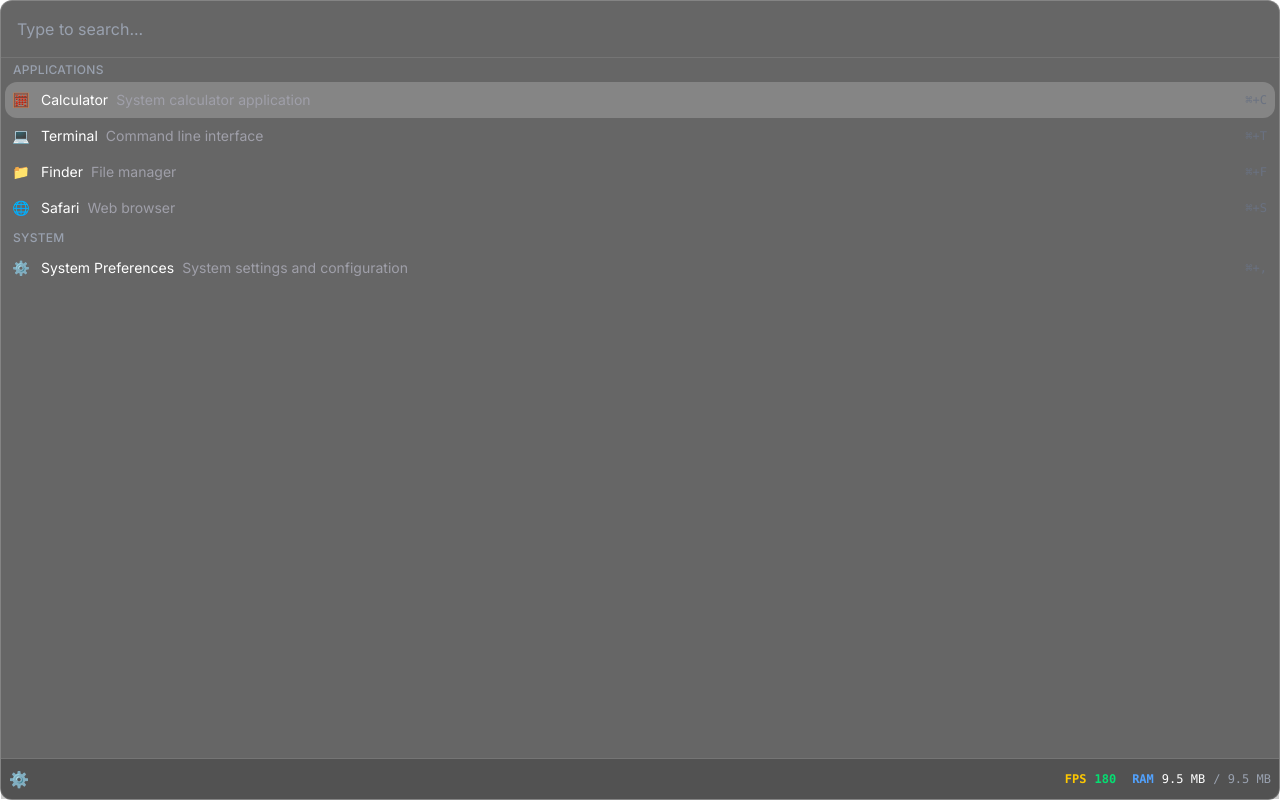
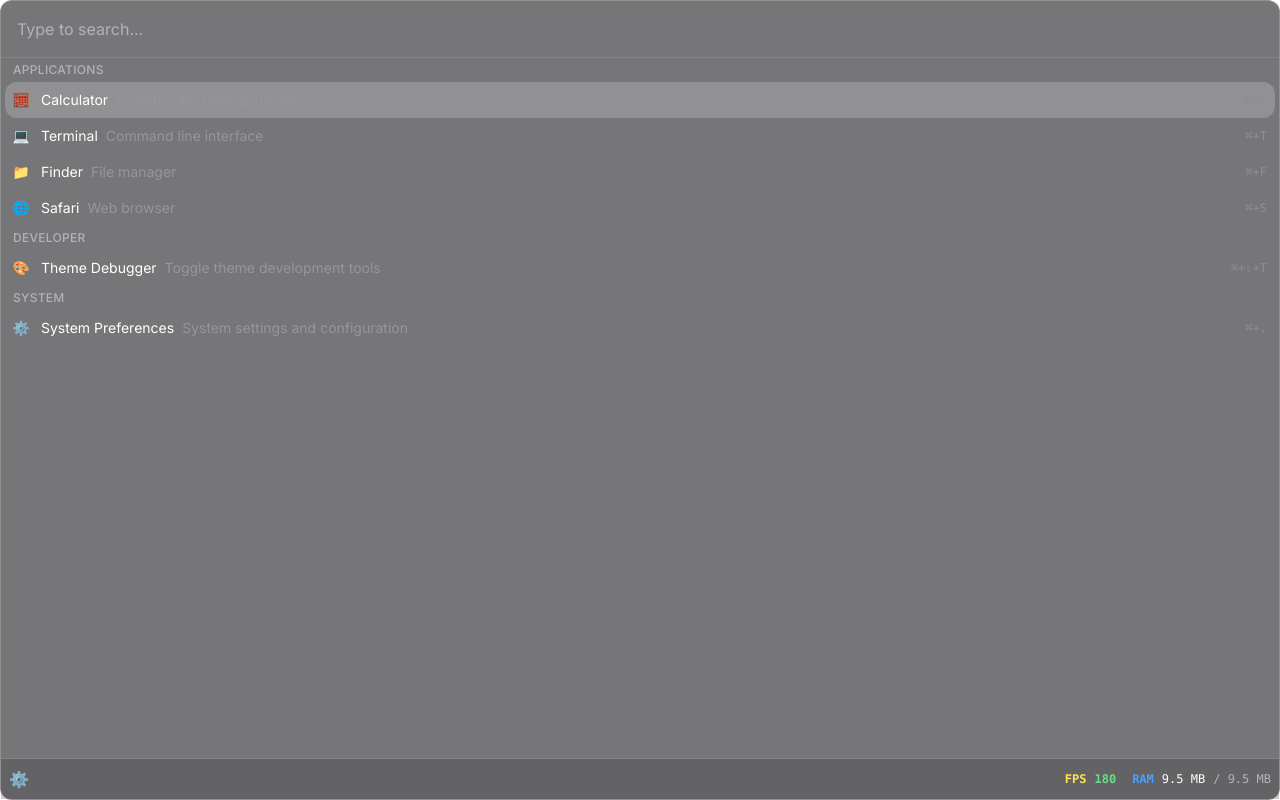
Before and after one commit to nukeop/keyed-launcher, a React (Vite) app: page / in a window 1280 px wide. Built offline with nearby package versions, Linux system fonts and the light colour scheme.

Commit message:
Theme debugger

```diff
--- /dev/null
+++ b/src/components/ColorPaletteDebugger.tsx
@@ -0,0 +1,100 @@
+import { useTheme } from '../theming';
+import { generateColorPalette } from '../theming/colorUtils';
+
+export function ColorPaletteDebugger() {
+  const { currentTheme } = useTheme();
+
+  return (
+    <div className="fixed top-4 left-4 z-50 max-h-96 overflow-auto rounded-lg border border-white/20 bg-black/90 p-4 text-white">
+      <h3 className="mb-3 text-sm font-bold">
+        Color Palette: {currentTheme.meta.name}
+      </h3>
+
+      <div className="space-y-3">
+        {Object.entries(currentTheme.colors).map(([colorName, baseColor]) => {
+          const palette = generateColorPalette(baseColor);
+
+          return (
+            <div key={colorName} className="space-y-1">
+              <div className="text-xs font-semibold">
+                {colorName} (base: {baseColor})
+              </div>
+              <div className="grid grid-cols-11 gap-1">
+                {Object.entries(palette).map(([shade, hexColor]) => (
+                  <div
+                    key={shade}
+                    className="group relative h-6 w-6 cursor-pointer rounded border border-white/20"
+                    style={{ backgroundColor: hexColor }}
+                    title={`${colorName}-${shade}: ${hexColor}`}
+                  >
+                    <div className="pointer-events-none absolute -top-6 left-1/2 -translate-x-1/2 transform rounded bg-black/80 px-1 text-xs whitespace-nowrap text-white opacity-0 group-hover:opacity-100">
+                      {shade}
+                    </div>
+                  </div>
+                ))}
+              </div>
+
+              {/* Show how it appears in actual CSS variables */}
+              <div className="text-xs text-gray-400">
+                CSS: --color-{colorName}-500 = {palette['500']}
+              </div>
+
+              {/* Test actual applied styles */}
+              <div className="flex gap-2 text-xs">
+                <div
+                  className={`rounded px-2 py-1`}
+                  style={{
+                    backgroundColor: `var(--color-${colorName}-500)`,
+                    color: `var(--color-${colorName}-50)`,
+                  }}
+                >
+                  var(--color-{colorName}-500)
+                </div>
+                <div
+                  className={`rounded border px-2 py-1`}
+                  style={{
+                    borderColor: `var(--color-${colorName}-300)`,
+                    color: `var(--color-${colorName}-700)`,
+                  }}
+                >
+                  border-{colorName}-300
+                </div>
+              </div>
+            </div>
+          );
+        })}
+      </div>
+
+      {/* Special test for black and white */}
+      <div className="mt-4 border-t border-white/20 p-2">
+        <div className="mb-2 text-xs font-semibold">Black/White Test:</div>
+        <div className="grid grid-cols-2 gap-2 text-xs">
+          <div
+            className="rounded p-2"
+            style={{
+              backgroundColor: 'var(--color-black-500)',
+              color: 'var(--color-white-50)',
+            }}
+          >
+            CSS var black-500
+          </div>
+          <div className="rounded bg-black p-2 text-white">
+            Tailwind bg-black
+          </div>
+          <div
+            className="rounded border p-2"
+            style={{
+              backgroundColor: 'var(--color-white-500)',
+              color: 'var(--color-black-500)',
+            }}
+          >
+            CSS var white-500
+          </div>
+          <div className="rounded bg-white p-2 text-black">
+            Tailwind bg-white
+          </div>
+        </div>
+      </div>
+    </div>
+  );
+}
--- a/src/components/CommandPalette.tsx
+++ b/src/components/CommandPalette.tsx
@@ -2,6 +2,10 @@
 import { SearchBar } from './SearchBar';
 import { ResultsList, LauncherEntry } from './ResultsList';
 import { ActionBar } from './ActionBar';
+import {
+  isThemeDebuggerVisible,
+  hideThemeDebugger,
+} from '../hooks/useCommandPaletteResults';
 
 interface CommandPaletteProps {
   searchQuery: string;
@@ -31,7 +35,9 @@
       switch (event.key) {
         case 'Escape':
           event.preventDefault();
-          if (searchQuery.length > 0) {
+          if (isThemeDebuggerVisible()) {
+            hideThemeDebugger();
+          } else if (searchQuery.length > 0) {
             onSearchChange('');
           } else {
             onClose();
--- /dev/null
+++ b/src/components/ThemeDebugger.tsx
@@ -0,0 +1,27 @@
+import { useTheme } from '../theming';
+
+export function ThemeDebugger() {
+  const { currentTheme, availableThemes, switchTheme } = useTheme();
+
+  return (
+    <div className="fixed top-4 right-4 z-50 rounded-lg border border-white/20 bg-black/80 p-4 text-white">
+      <h3 className="mb-2 text-sm font-bold">Theme Debugger</h3>
+      <div className="mb-2 text-xs">Current: {currentTheme.meta.name}</div>
+      <div className="space-y-1">
+        {availableThemes.map((theme) => (
+          <button
+            key={theme.meta.id}
+            onClick={() => switchTheme(theme.meta.id)}
+            className={`block w-full rounded px-2 py-1 text-left text-xs ${
+              currentTheme.meta.id === theme.meta.id
+                ? 'bg-blue-500 text-white'
+                : 'bg-gray-700 hover:bg-gray-600'
+            }`}
+          >
+            {theme.meta.name}
+          </button>
+        ))}
+      </div>
+    </div>
+  );
+}
--- a/src/hooks/useCommandPaletteResults.ts
+++ b/src/hooks/useCommandPaletteResults.ts
@@ -1,5 +1,22 @@
 import { useState, useMemo } from 'react';
 import { LauncherEntry } from '../components/ResultsList';
+
+let showThemeDebugger = false;
+let forceUpdate: (() => void) | null = null;
+
+export const toggleThemeDebugger = () => {
+  showThemeDebugger = !showThemeDebugger;
+  if (forceUpdate) forceUpdate();
+};
+
+export const hideThemeDebugger = () => {
+  if (showThemeDebugger) {
+    showThemeDebugger = false;
+    if (forceUpdate) forceUpdate();
+  }
+};
+
+export const isThemeDebuggerVisible = () => showThemeDebugger;
 
 const mockResults: LauncherEntry[] = [
   {
@@ -45,6 +62,23 @@
     keywords: ['files', 'folders', 'browse'],
   },
   {
+    id: 'theme-debugger',
+    name: 'theme-debugger',
+    title: 'Theme Debugger',
+    subtitle: 'Toggle theme development tools',
+    description: 'Show/hide theme switcher and color palette debugger',
+    icon: '🎨',
+    mode: 'no-view',
+    category: 'Developer',
+    pluginId: 'core-dev',
+    action: () => {
+      console.log('Toggling theme debugger...');
+      toggleThemeDebugger();
+    },
+    shortcut: '⌘+⇧+T',
+    keywords: ['theme', 'debug', 'colors', 'palette', 'developer'],
+  },
+  {
     id: 'settings',
     name: 'system-preferences',
     title: 'System Preferences',
@@ -76,6 +110,9 @@
 
 export function useCommandPaletteResults(searchQuery: string) {
   const [isLoading, setIsLoading] = useState(false);
+  const [updateTrigger, setUpdateTrigger] = useState(0);
+
+  forceUpdate = () => setUpdateTrigger((prev) => prev + 1);
 
   const filteredResults = useMemo(() => {
     if (!searchQuery.trim()) {
--- a/src/index.css
+++ b/src/index.css
@@ -3,28 +3,8 @@
 @theme {
   --font-sans: 'Inter', ui-sans-serif, system-ui, sans-serif;
 
-  /* Theme Colors */
-  --color-primary: var(--color-primary, #007aff);
-  --color-primary-hover: var(--color-primaryHover, #0056cc);
-  --color-background: var(--color-background, #1c1c1e);
-  --color-background-elevated: var(--color-backgroundElevated, #2c2c2e);
-  --color-surface: var(--color-surface, #38383a);
-  --color-surface-hover: var(--color-surfaceHover, #48484a);
-  --color-text: var(--color-text, #ffffff);
-  --color-text-secondary: var(--color-textSecondary, #8e8e93);
-  --color-text-tertiary: var(--color-textTertiary, #636366);
-  --color-text-inverse: var(--color-textInverse, #000000);
-  --color-border: var(--color-border, #48484a);
-  --color-border-focus: var(--color-borderFocus, #007aff);
-  --color-accent: var(--color-accent, #30d158);
-  --color-accent-hover: var(--color-accentHover, #28cd4f);
-  --color-warning: var(--color-warning, #ff9f0a);
-  --color-warning-hover: var(--color-warningHover, #ff8c00);
-  --color-error: var(--color-error, #ff453a);
-  --color-error-hover: var(--color-errorHover, #ff2d1a);
-  --color-success: var(--color-success, #30d158);
-  --color-success-hover: var(--color-successHover, #28cd4f);
-  --color-overlay: var(--color-overlay, rgba(0, 0, 0, 0.5));
+  --color-black: var(--color-black-500, #000);
+  --color-white: var(--color-white-500, #fff);
 
   /* Theme Spacing */
   --spacing-xs: var(--spacing-xs, 0.25rem);
--- /dev/null
+++ b/src/themes/dracula.json
@@ -0,0 +1,45 @@
+{
+    "meta": {
+        "name": "Dracula",
+        "author": "keyed-launcher",
+        "version": "1.0.0",
+        "description": "Dark theme inspired by the popular Dracula color scheme",
+        "type": "dark",
+        "id": "dracula"
+    },
+    "colors": {
+        "black": "#282a36",
+        "white": "#f8f8f2",
+        "gray": "#6272a4",
+        "zinc": "#44475a",
+        "slate": "#44475a",
+        "blue": "#8be9fd",
+        "green": "#50fa7b",
+        "amber": "#f1fa8c",
+        "red": "#ff5555",
+        "yellow": "#f1fa8c",
+        "purple": "#bd93f9",
+        "pink": "#ff79c6",
+        "orange": "#ffb86c"
+    },
+    "spacing": {
+        "xs": "0.25rem",
+        "sm": "0.5rem",
+        "md": "1rem",
+        "lg": "1.5rem",
+        "xl": "2rem",
+        "2xl": "3rem"
+    },
+    "borderRadius": {
+        "sm": "0.25rem",
+        "md": "0.5rem",
+        "lg": "0.75rem",
+        "xl": "1rem"
+    },
+    "shadows": {
+        "sm": "0 1px 2px rgba(0, 0, 0, 0.3)",
+        "md": "0 4px 8px rgba(0, 0, 0, 0.4)",
+        "lg": "0 8px 16px rgba(0, 0, 0, 0.5)",
+        "xl": "0 16px 32px rgba(0, 0, 0, 0.6)"
+    }
+}
--- a/src/theming/ThemeProvider.tsx
+++ b/src/theming/ThemeProvider.tsx
@@ -6,7 +6,9 @@
   ReactNode,
 } from 'react';
 import { Theme, ThemeContextType } from './types';
+import { generateTailwindColorProperties } from './colorUtils';
 import raycastTheme from '../themes/raycast-inspired.json';
+import draculaTheme from '../themes/dracula.json';
 
 const ThemeContext = createContext<ThemeContextType | undefined>(undefined);
 
@@ -18,7 +20,10 @@
   const [currentTheme, setCurrentTheme] = useState<Theme>(
     raycastTheme as Theme,
   );
-  const [availableThemes] = useState<Theme[]>([raycastTheme as Theme]);
+  const [availableThemes] = useState<Theme[]>([
+    raycastTheme as Theme,
+    draculaTheme as Theme,
+  ]);
 
   const switchTheme = (themeId: string) => {
     const theme = availableThemes.find((t) => t.meta.id === themeId);
@@ -36,8 +41,14 @@
   const applyTheme = (theme: Theme) => {
     const root = document.documentElement;
 
-    Object.entries(theme.colors).forEach(([key, value]) => {
-      root.style.setProperty(`--color-${key}`, value);
+    const colorProperties = generateTailwindColorProperties(theme.colors);
+
+    Object.entries(colorProperties).forEach(([property, value]) => {
+      root.style.setProperty(property, value);
+    });
+
+    Object.entries(theme.colors).forEach(([colorName, baseColor]) => {
+      root.style.setProperty(`--color-${colorName}`, baseColor);
     });
 
     Object.entries(theme.spacing).forEach(([key, value]) => {
--- a/src/theming/colorUtils.ts
+++ b/src/theming/colorUtils.ts
@@ -1,8 +1,6 @@
-import { colord, extend } from 'colord';
-import lchPlugin from 'colord/plugins/lch';
+import { colord } from 'colord';
 
 const SHADES = [50, 100, 200, 300, 400, 500, 600, 700, 800, 900, 950] as const;
-extend([lchPlugin]);
 
 /**
  * Generate a complete Tailwind color palette (50-950) from a base color
@@ -20,25 +18,16 @@
       palette[shade.toString()] = base.toHex();
     } else if (shade < 500) {
       // Lighter shades - increase lightness
-      const lightnessAdjustment = ((500 - shade) / 500) * 0.9; // Max 90% lighter
+      const lightnessAdjustment = ((500 - shade) / 500) * 0.7;
       palette[shade.toString()] = base.lighten(lightnessAdjustment).toHex();
     } else {
       // Darker shades - decrease lightness
-      const darknessAdjustment = ((shade - 500) / 450) * 0.7; // Max 70% darker
+      const darknessAdjustment = ((shade - 500) / 450) * 0.5;
       palette[shade.toString()] = base.darken(darknessAdjustment).toHex();
     }
   });
 
   return palette;
-}
-
-/**
- * Convert hex color to OKLCH for better Tailwind v4 compatibility
- */
-export function hexToOklch(hex: string): string {
-  const color = colord(hex);
-  const oklch = color.toLch();
-  return `oklch(${oklch.l.toFixed(3)} ${oklch.c.toFixed(3)} ${oklch.h?.toFixed(3) || 0})`;
 }
 
 /**
@@ -52,8 +41,10 @@
   Object.entries(colors).forEach(([colorName, baseColor]) => {
     const palette = generateColorPalette(baseColor);
 
+    console.log(`🎨 Generated palette for ${colorName} (base: ${baseColor}):`);
     Object.entries(palette).forEach(([shade, hexColor]) => {
-      properties[`--color-${colorName}-${shade}`] = hexToOklch(hexColor);
+      console.log(`  ${colorName}-${shade}: ${hexColor}`);
+      properties[`--color-${colorName}-${shade}`] = hexColor;
     });
   });
 
```
Also changed, not shown: src/App.tsx (+11 -0 lines), src/themes/raycast-inspired.json (+10 -5 lines), 1 other file (tests, documents, lock files or other folders).
